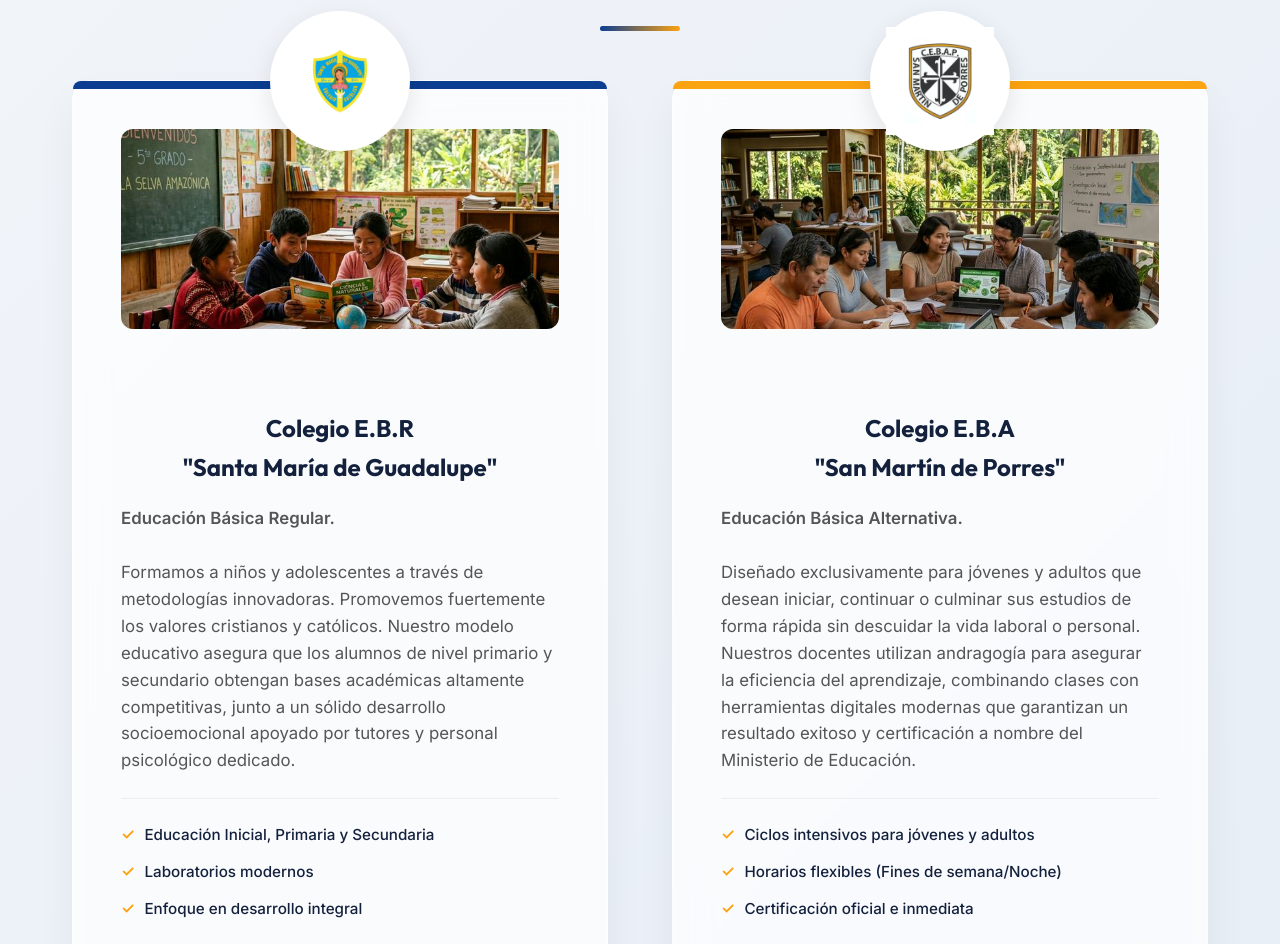
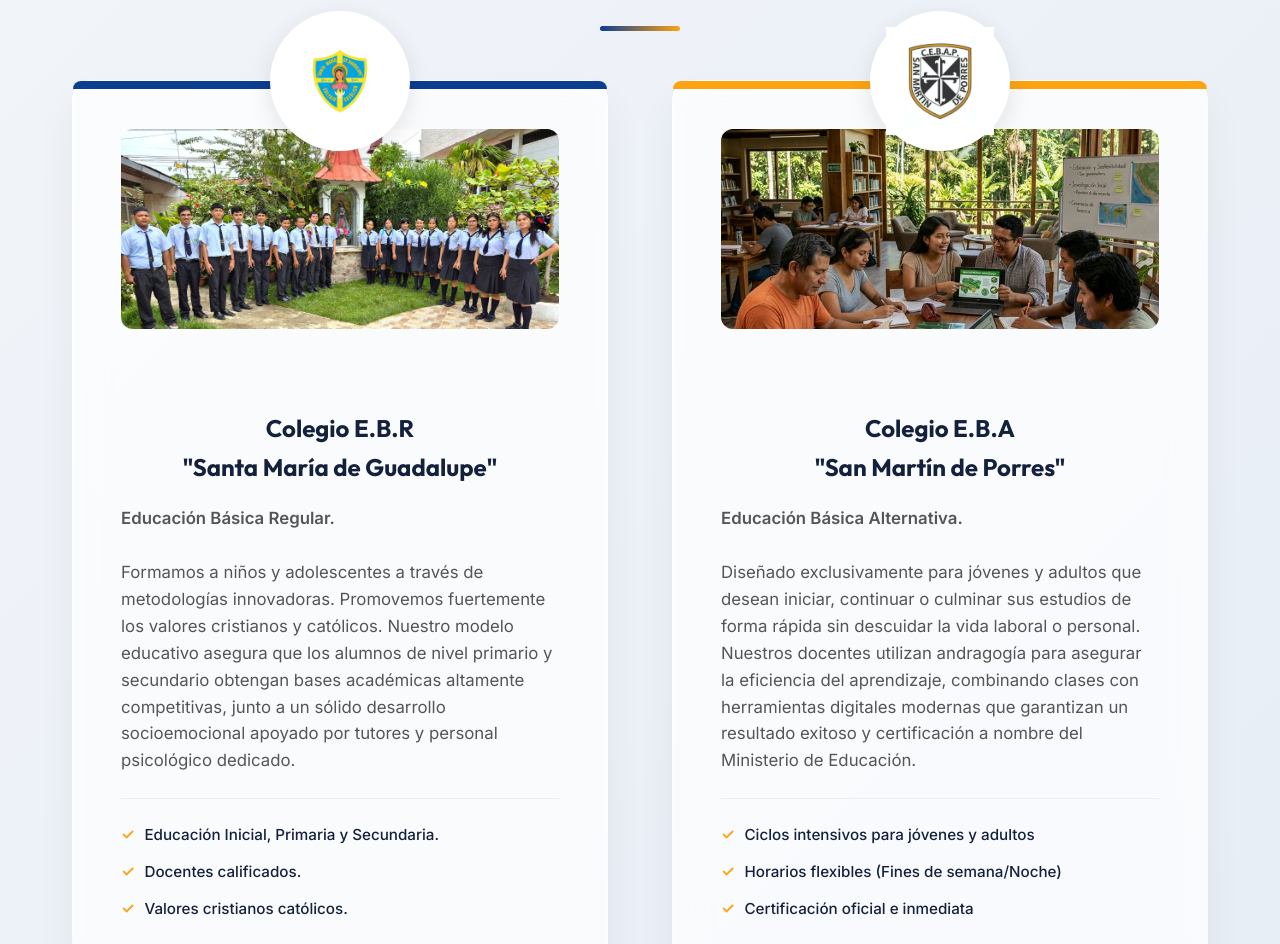
Before and after one commit to andreemungiosores-gif/web-corporacion-yeshua, a React (Vite) app: page / in a window 1280 px wide. Shown: the part 1148-2092 px from the top of the page. Built offline with nearby package versions, Linux system fonts and the light colour scheme.

Commit message:
Actualizar foto y checklist de Santa Maria

```diff
--- a/src/App.jsx
+++ b/src/App.jsx
@@ -169,8 +169,8 @@ function App() {
 
               <div className="school-preview">
                 <img
-                  src="/santa-maria-kids.png"
-                  alt="Niños peruanos estudiando en la selva"
+                  src="/santa-maria-real.jpg"
+                  alt="Estudiantes del Colegio Santa María de Guadalupe"
                 />
               </div>
 
@@ -180,9 +180,9 @@ function App() {
                 Formamos a niños y adolescentes a través de metodologías innovadoras. Promovemos fuertemente los valores cristianos y católicos. Nuestro modelo educativo asegura que los alumnos de nivel primario y secundario obtengan bases académicas altamente competitivas, junto a un sólido desarrollo socioemocional apoyado por tutores y personal psicológico dedicado.
               </p>
               <ul className="school-highlights">
-                <li>Educación Inicial, Primaria y Secundaria</li>
-                <li>Laboratorios modernos</li>
-                <li>Enfoque en desarrollo integral</li>
+                <li>Educación Inicial, Primaria y Secundaria.</li>
+                <li>Docentes calificados.</li>
+                <li>Valores cristianos católicos.</li>
               </ul>
             </div>
           </div>
```
Also changed, not shown: public/santa-maria-real.jpg (added).
